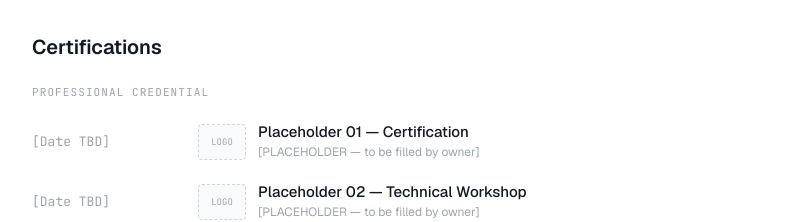
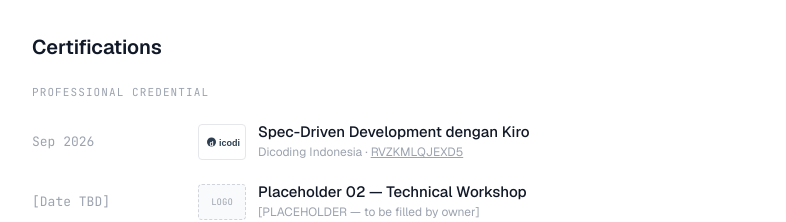
Before and after one commit to kianlabs/cv, a Next.js app: page / in a window 1280 px wide. Shown: the part 1960-2182 px from the top of the page, without its empty margins (248-1034 px from the left). Built offline with nearby package versions, Linux system fonts and the light colour scheme; no server answers.

Commit message:
content(certs): add Dicoding certificate (Spec-Driven Development dengan Kiro)
Replaces Placeholder 01 with the real credential: Dicoding Indonesia,
Sep 2026, cert ID RVZKMLQJEXD5 (linked to verification URL, valid until
2029). Inline Dicoding wordmark SVG (no CDN).

```diff
--- a/app/page.tsx
+++ b/app/page.tsx
@@ -299,12 +299,29 @@ export default function Home() {
           <div className="space-y-5 text-sm">
             <span className="text-[11px] font-mono tracking-widest uppercase text-gray-400 dark:text-gray-500">PROFESSIONAL CREDENTIAL</span>
             <div className="grid grid-cols-1 sm:grid-cols-[150px_1fr] gap-2 sm:gap-4 items-center">
-              <div className="font-mono text-[13px] text-gray-400 dark:text-gray-500">[Date TBD]</div>
+              <div className="font-mono text-[13px] text-gray-400 dark:text-gray-500">Sep 2026</div>
               <div className="flex items-center gap-3">
-                <div className="w-12 h-9 rounded border border-dashed border-gray-300 dark:border-gray-600 bg-gray-50 dark:bg-white/[0.03] flex items-center justify-center text-[9px] font-mono text-gray-400 dark:text-gray-500">LOGO</div>
+                <div className="w-12 h-9 shrink-0 rounded border border-gray-200 dark:border-gray-700 bg-white dark:bg-white/[0.03] flex items-center justify-center overflow-hidden">
+                  <svg viewBox="0 0 48 32" className="w-9 h-6" role="img" aria-label="Dicoding">
+                    <circle cx="10" cy="16" r="6" fill="#2D3E50" />
+                    <text x="10" y="21" textAnchor="middle" fontFamily="Arial, sans-serif" fontSize="9" fontWeight="700" fill="#ffffff">d</text>
+                    <text x="20" y="21" fontFamily="Arial, sans-serif" fontSize="12" fontWeight="700" fill="#2D3E50">icoding</text>
+                  </svg>
+                </div>
                 <div>
-                  <h4 className="font-medium text-gray-900 dark:text-white text-[15px]">Placeholder 01 — Certification</h4>
-                  <p className="text-[12px] text-gray-400 dark:text-gray-500">[PLACEHOLDER — to be filled by owner]</p>
+                  <h4 className="font-medium text-gray-900 dark:text-white text-[15px]">Spec-Driven Development dengan Kiro</h4>
+                  <p className="text-[12px] text-gray-400 dark:text-gray-500">
+                    Dicoding Indonesia ·{' '}
+                    <a
+                      href="https://dicoding.com/certificates/RVZKMLQJEXD5"
+                      target="_blank"
+                      rel="noopener noreferrer"
+                      className="underline hover:text-gray-600 dark:hover:text-gray-300 transition-colors"
+                      title="Valid until 22 Sep 2029"
+                    >
+                      RVZKMLQJEXD5
+                    </a>
+                  </p>
                 </div>
               </div>
             </div>
```
